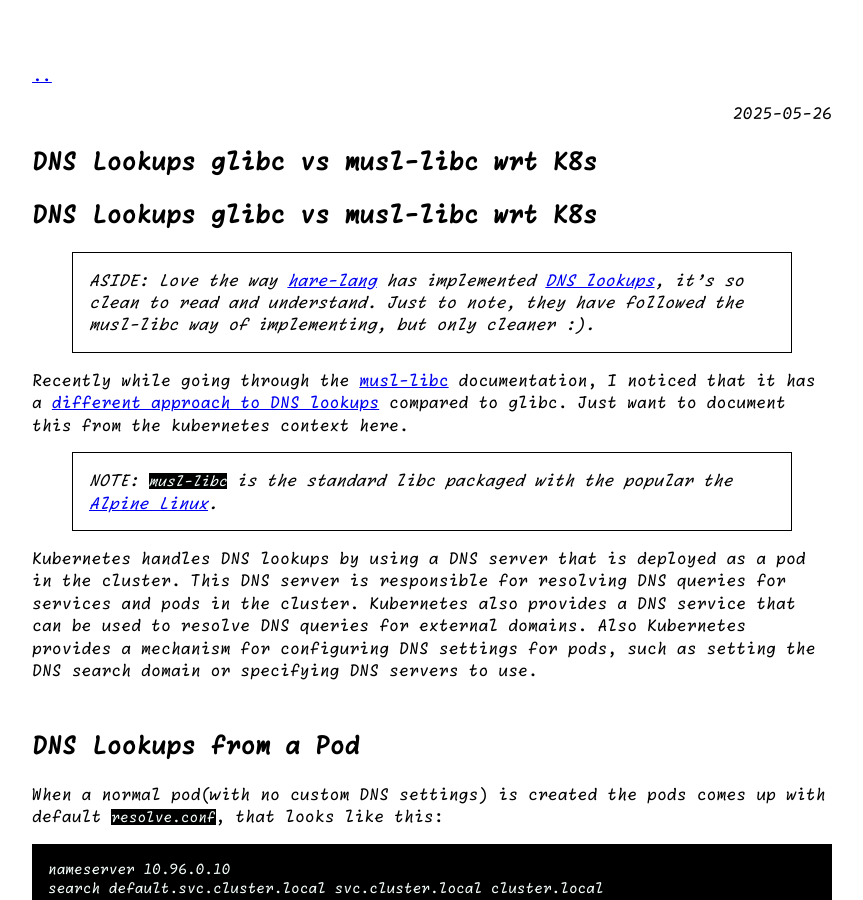
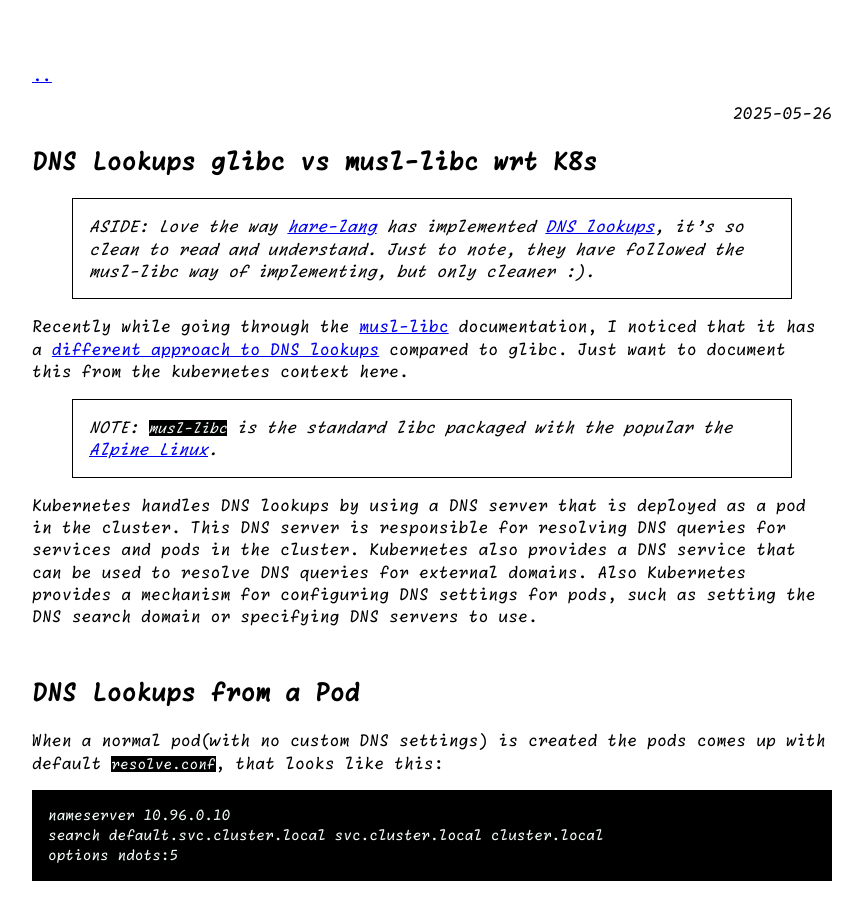
Before and after one commit to samof76/samof76.github.io, a Jekyll site: the page built from _posts/2025-05-26-dns-lookups-k8s-glibc-vs-musl.md, in a window 1280 px wide and 900 px high. Shown: the whole window, without its empty margins (208-1071 px from the left). Built offline with Jekyll 4.4.1, drawn with Linux system fonts in a browser that asks for light colours.

Commit message:
Remove duplicate title from DNS lookups post

```diff
--- a/_posts/2025-05-26-dns-lookups-k8s-glibc-vs-musl.md
+++ b/_posts/2025-05-26-dns-lookups-k8s-glibc-vs-musl.md
@@ -3,8 +3,6 @@ layout: post
 title: DNS Lookups glibc vs musl-libc wrt K8s
 category: kubernetes, glibc, musl, dns
 ---
-
-# DNS Lookups glibc vs musl-libc wrt K8s
 
 > ASIDE: Love the way [hare-lang](https://harelang.org/) has implemented [DNS lookups](https://git.sr.ht/~sircmpwn/hare/tree/989d021522d24cede090f38e1a00704a40b9e798/item/net/dns/query.ha), it's so clean to read and understand. Just to note, they have followed the musl-libc way of implementing, but only cleaner :).
 
```
